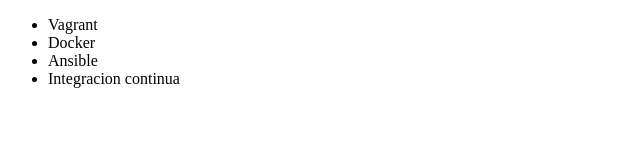
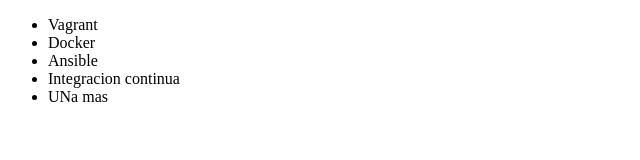
Before and after one commit to JoseMigueGitHub/alura-git, a plain HTML site: page Git/index.html in a window 1280 px wide. Shown: the full height of the page, 0-640 px from the left. Drawn offline with Linux system fonts and the light colour scheme.

Commit message:
Se agrega una linae más

```diff
--- a/Git/index.html
+++ b/Git/index.html
@@ -10,6 +10,7 @@
         <li>Docker</li>
         <li>Ansible</li>
         <li>Integracion continua</li>
+        <li>UNa mas</li>
     </ul>
 </body>
 </html>
```
